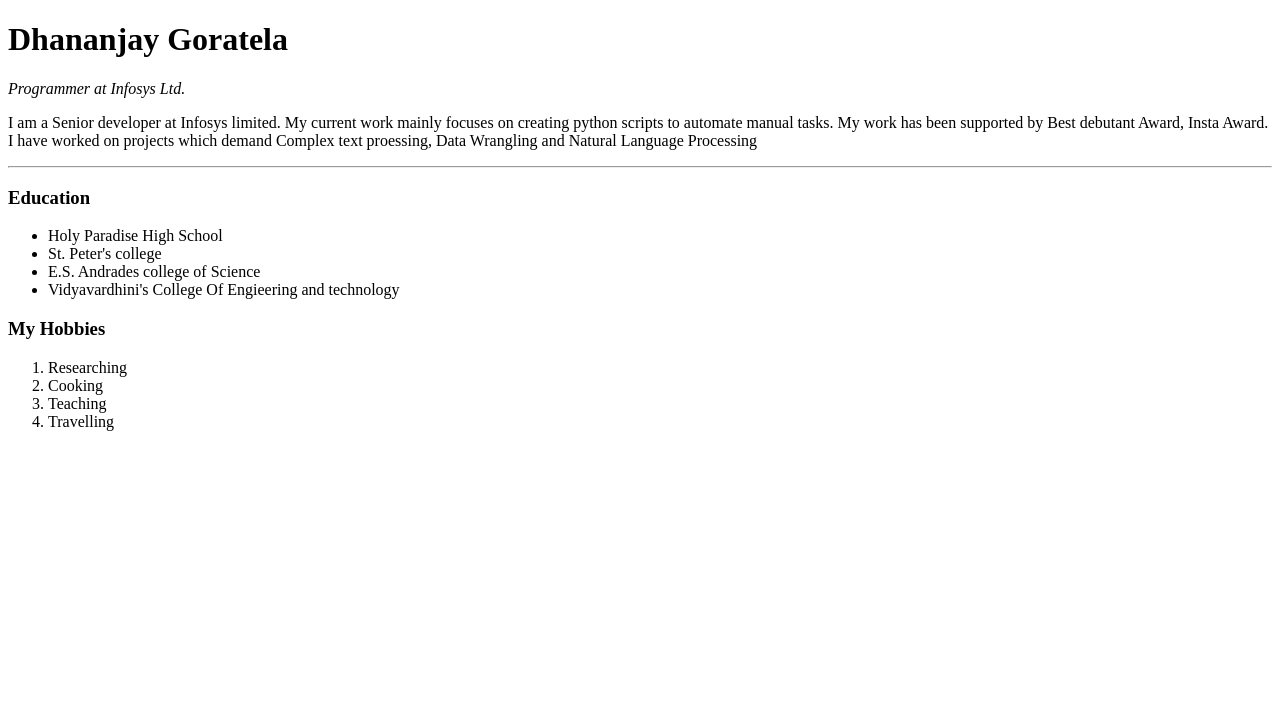
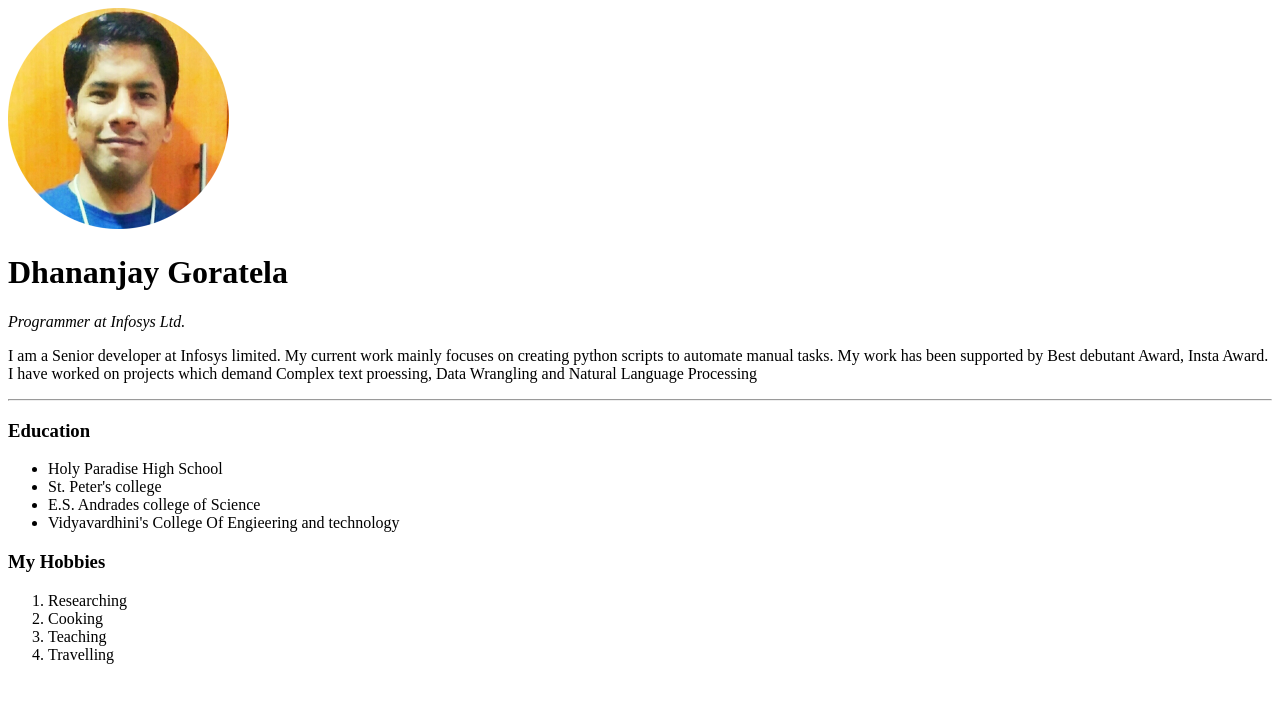
Before and after one commit to dhgoratela/web_development, a plain HTML site: page HTMLPersonalSite/index.html in a window 1280 px wide. Drawn offline with Linux system fonts and the light colour scheme.

Commit message:
L4: HTML Image elements

```diff
--- a/HTMLPersonalSite/index.html
+++ b/HTMLPersonalSite/index.html
@@ -24,6 +24,18 @@ the page -->
 </head>
 
 <body>
+  <!-- RightClick and copy image address and add it to the website as HTML
+  element. So we'll use the image tag and in its src attribute, we'll add the copied
+  link.
+  Now there will be another attribute 'alt' which'll be auto-populated. It
+  abbreviates to alternative text. This is the case if browser can't render the
+  image, then it will display alternative text to the user to describe what the
+  image was about. For search engine optimization and getting the website
+  ranked for certain keywords, Google looks at this attribute to figure out
+  what the website is about -->
+  <!-- <img src="https://pbs.twimg.com/profile_images/1194508470554218496/WEh6Dxn0_400x400.jpg" alt="Dhananjay goratela Profile photo"> -->
+  <!-- You can alternatively save the image locally in the  -->
+  <img src="image/Dhananjay.png" alt="Dhananjay goratela Profile photo">
   <h1>Dhananjay Goratela</h1>
   <p><em>Programmer at Infosys Ltd.</em></p>
   <p>I am a Senior developer at Infosys limited. My current work mainly focuses
```
Also changed, not shown: HTMLPersonalSite/image/Dhananjay.png (added).
